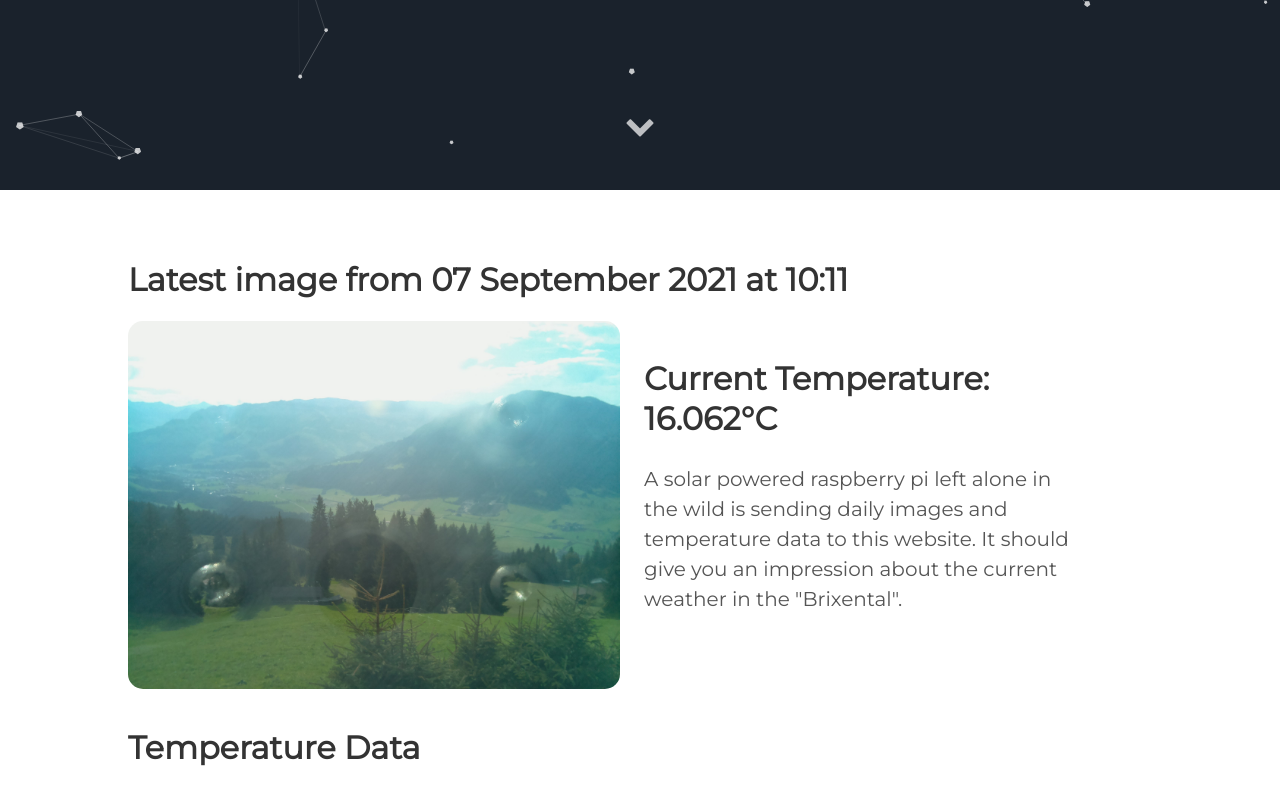
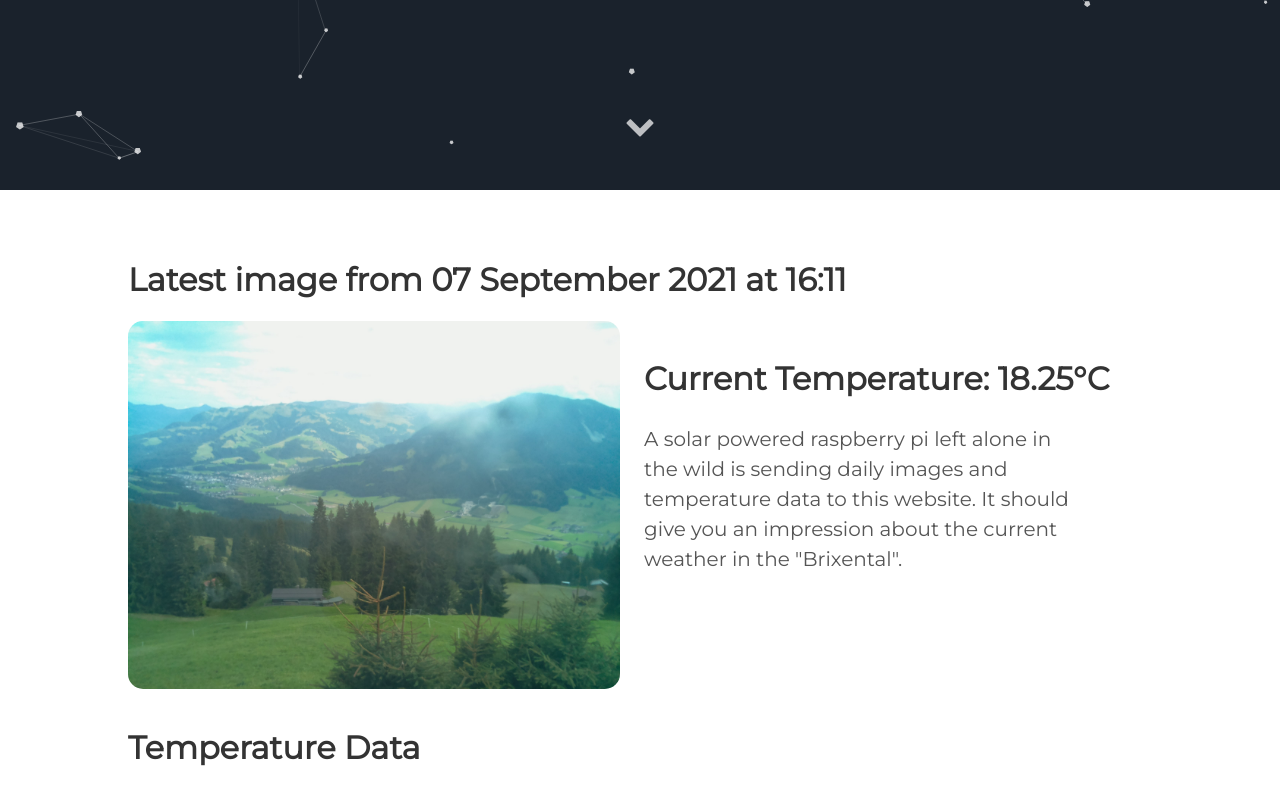
Before and after one commit to vektorious/vektorious.github.io, a Jekyll site: the page built from resources/huette.md, in a window 1280 px wide and 900 px high, scrolled down 710 px. Shown: the top 805 px of the window. Built offline with Jekyll 4.4.1, drawn with Linux system fonts in a browser that asks for light colours.

Commit message:
I'm a bot beep boop

```diff
--- a/resources/huette.md
+++ b/resources/huette.md
@@ -6,13 +6,13 @@ image: '/assets/img/'
 description: 'Live image from the Austrian alps'
 twitter_text: ' '
 ---
-## Latest image from 07 September 2021 at 10:11
+## Latest image from 07 September 2021 at 16:11
 <div class="huette">
   <div class="huette-image">
     <img src="{{ "/assets/img/huette.jpg" | prepend: site.baseurl }}">
   </div>
   <div class="huette-text">
-        <h2>Current Temperature: 16.062°C</h2>
+        <h2>Current Temperature: 18.25°C</h2>
         <p>A solar powered raspberry pi left alone in the wild is sending daily images and temperature data to this website. It should give you an impression about the current weather in the "Brixental".</p>
 
   </div>
```
Also changed, not shown: rpi-script/2021-09-07_160943.txt (renamed from rpi-script/2021-09-07_100947.txt, +5 -5 lines), rpi-script/huette.md (+2 -2 lines), assets/img/huette.jpg, assets/img/temp_plot.png, rpi-script/temp_plot.png, 1 other file.
